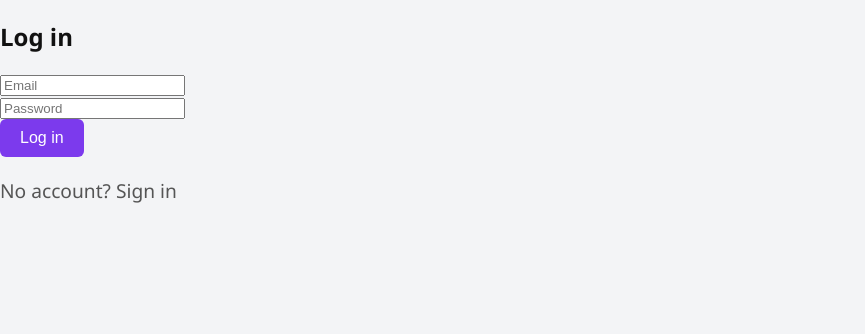
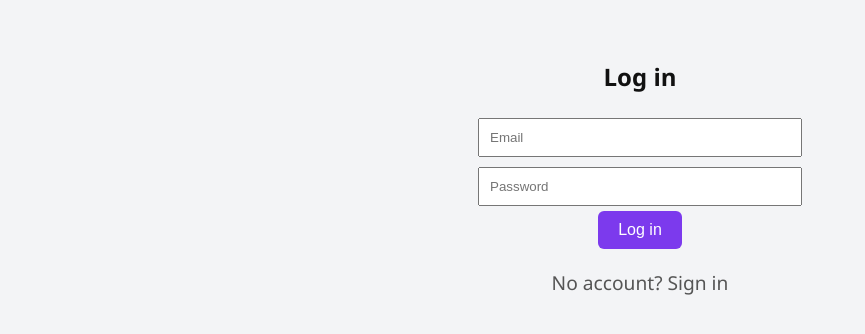
Before and after one commit to alexeychern0v/i-see-dreams, a React (Create React App) app: page / in a window 1280 px wide. Shown: the top 334 px of the page, without its empty margins (0-865 px from the left). Built offline with nearby package versions, Linux system fonts and the light colour scheme.

Commit message:
added auth styles

```diff
--- a/src/App.css
+++ b/src/App.css
@@ -67,3 +67,38 @@ textarea {
   margin-bottom: 15px;
   box-shadow: 0 0 5px rgba(0,0,0,0.05);
 }
+
+input {
+  padding: 10px;
+  margin: 5px;
+  width: 100%;
+  max-width: 300px;
+}
+
+.auth {
+  max-width: 400px;
+  margin: 60px auto;
+  text-align: center;
+}
+
+.top-bar {
+  position: relative;
+  padding: 20px;
+}
+
+.logout{
+  position: fixed;
+  right: 30px;
+  up:30px;
+  z-index: 9999;
+}
+
+.logout button {
+  padding: 8px 14px;
+  background-color: #c13737;
+  color: white;
+  border: none;
+  border-radius: 6px;
+  cursor: pointer;
+  font-size: 15px;
+}
--- a/src/App.jsx
+++ b/src/App.jsx
@@ -40,16 +40,23 @@ function App() {
 
 
   return (
+    <>
+    <div className="logout">
+      <button onClick={() => { signOut(auth); setUser(null); }}>
+        Log out
+      </button>
+    </div>
+
     <div className="container">
       <div className="top-bar">
         <h1>I See Dreams</h1>
-        <button onClick={() => { signOut(auth); setUser(null); }}>Log out</button>
         <p>Record your dreams, uncover their meaning, and receive a daily phrase to guide your day. </p>
         <p>Dive deep into your inner world.</p>
       </div>
       <DreamForm onSave={handleSave} />
       <DreamHistory dreams={dreams} />
     </div>
+  </>
   );
 }
 
```
